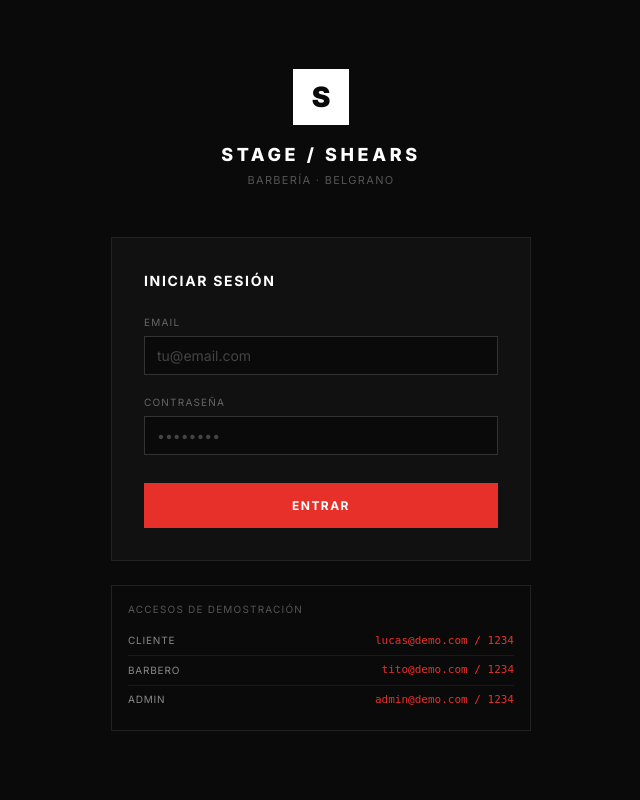
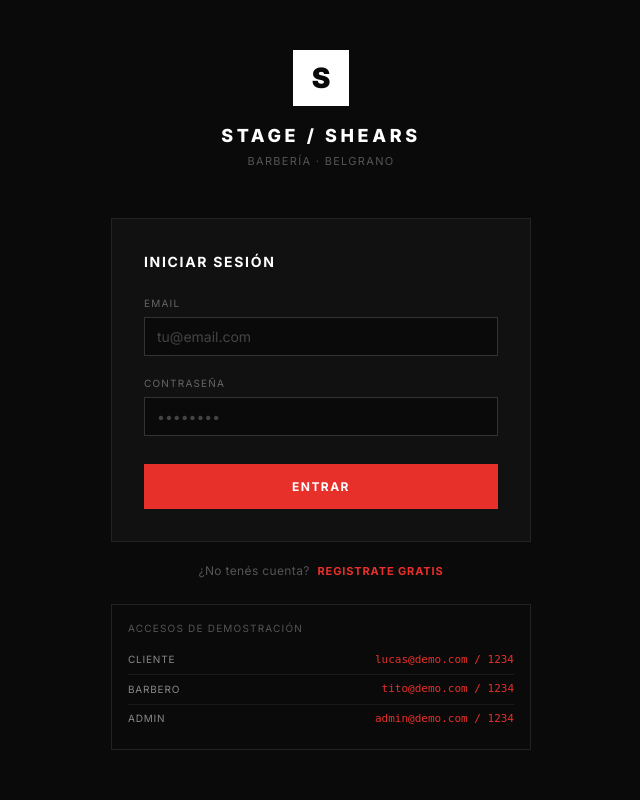
Before and after one commit to vallejoj645/Barberia-, a Flask app: page /login in a window 1280 px wide. Shown: the whole page, without its empty margins (319-959 px from the left). Run offline with Flask 3, Linux system fonts and the light colour scheme.

Commit message:
Update login.html

```diff
--- a/templates/auth/login.html
+++ b/templates/auth/login.html
@@ -60,6 +60,11 @@
       </form>
     </div>
 
+    <div class="login-footer">
+      ¿No tenés cuenta?
+      <a href="{{ url_for('register') }}" class="login-footer-link">Registrate gratis</a>
+    </div>
+
     <div class="login-demo">
       <div class="login-demo-label">Accesos de demostración</div>
       <div class="login-demo-item">
```
